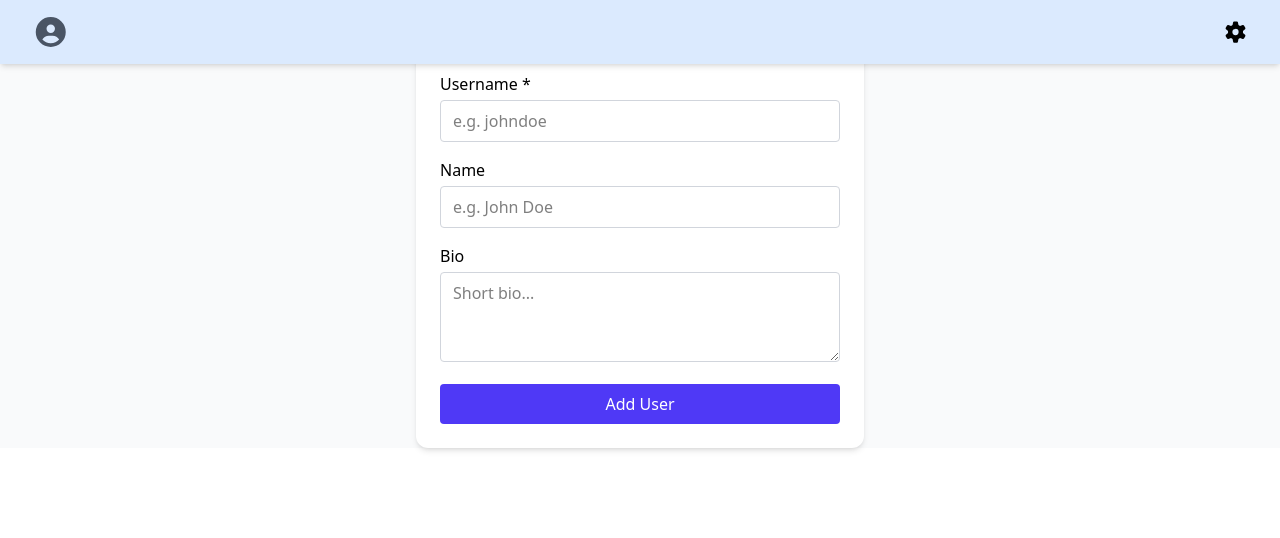
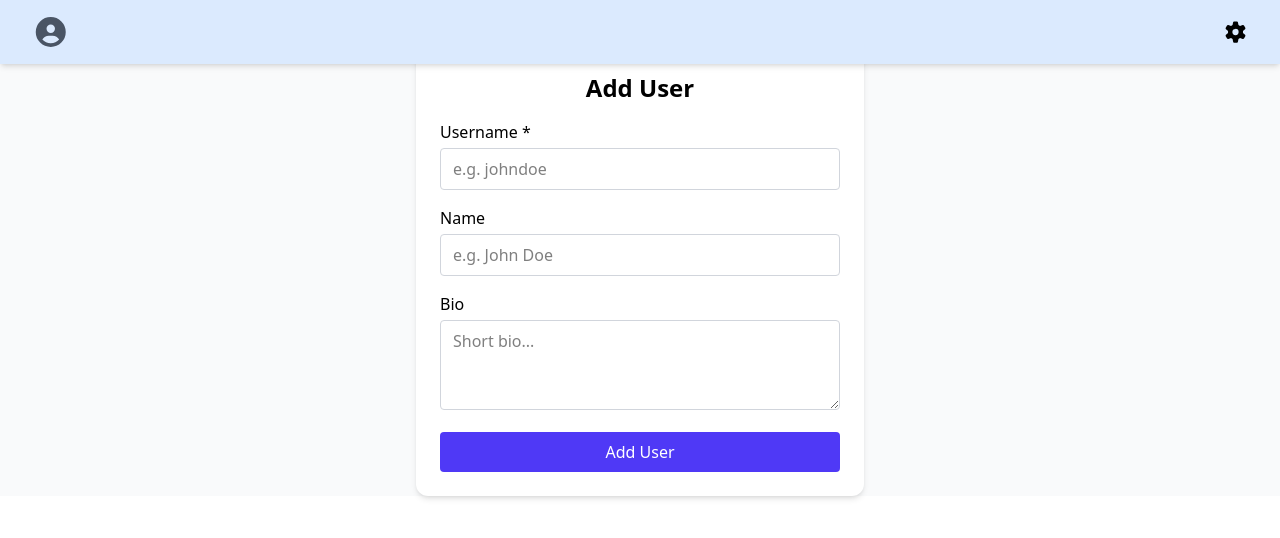
Before and after one commit to shahmem/PROFILE-LINK_CLIENT, a React app: page /home in a window 1280 px wide. Shown: the top 538 px of the page. Built offline with nearby package versions, Linux system fonts and the light colour scheme; no server answers; the HTML template or start-up script is replaced by a standard one.

Commit message:
Update Home.jsx

```diff
--- a/src/pages/Home.jsx
+++ b/src/pages/Home.jsx
@@ -14,7 +14,7 @@ function Home({user,setUser}) {
   return (
     <div className="bg-gray-50">
       <Navbar />
-      <div>
+      <div className="pt-12">
         {!user ? (
           <AddUser setUser={setUser} />
         ) : (
```
